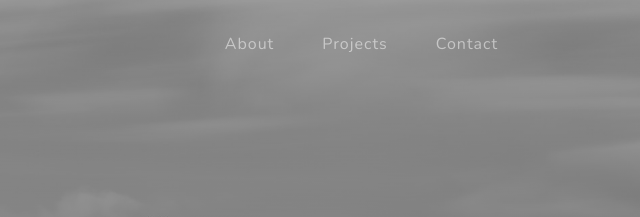
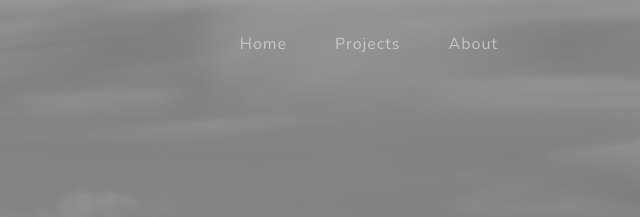
Before and after one commit to ZoOwen/bearbeerbsc, a plain HTML site: page index.html in a window 1280 px wide. Shown: the top 217 px of the page, 640-1280 px from the left. Drawn offline with nearby package versions, Linux system fonts and the light colour scheme.

Commit message:
Update index.html

```diff
--- a/index.html
+++ b/index.html
@@ -26,9 +26,9 @@
                 </button>
                 <div class="collapse navbar-collapse" id="navbarResponsive">
                     <ul class="navbar-nav ms-auto">
-                        <li class="nav-item"><a class="nav-link" href="#about">About</a></li>
+                        <li class="nav-item"><a class="nav-link" href="#about">Home</a></li>
                         <li class="nav-item"><a class="nav-link" href="#projects">Projects</a></li>
-                        <li class="nav-item"><a class="nav-link" href="#signup">Contact</a></li>
+                        <li class="nav-item"><a class="nav-link" href="#signup">About</a></li>
                     </ul>
                 </div>
             </div>
```
